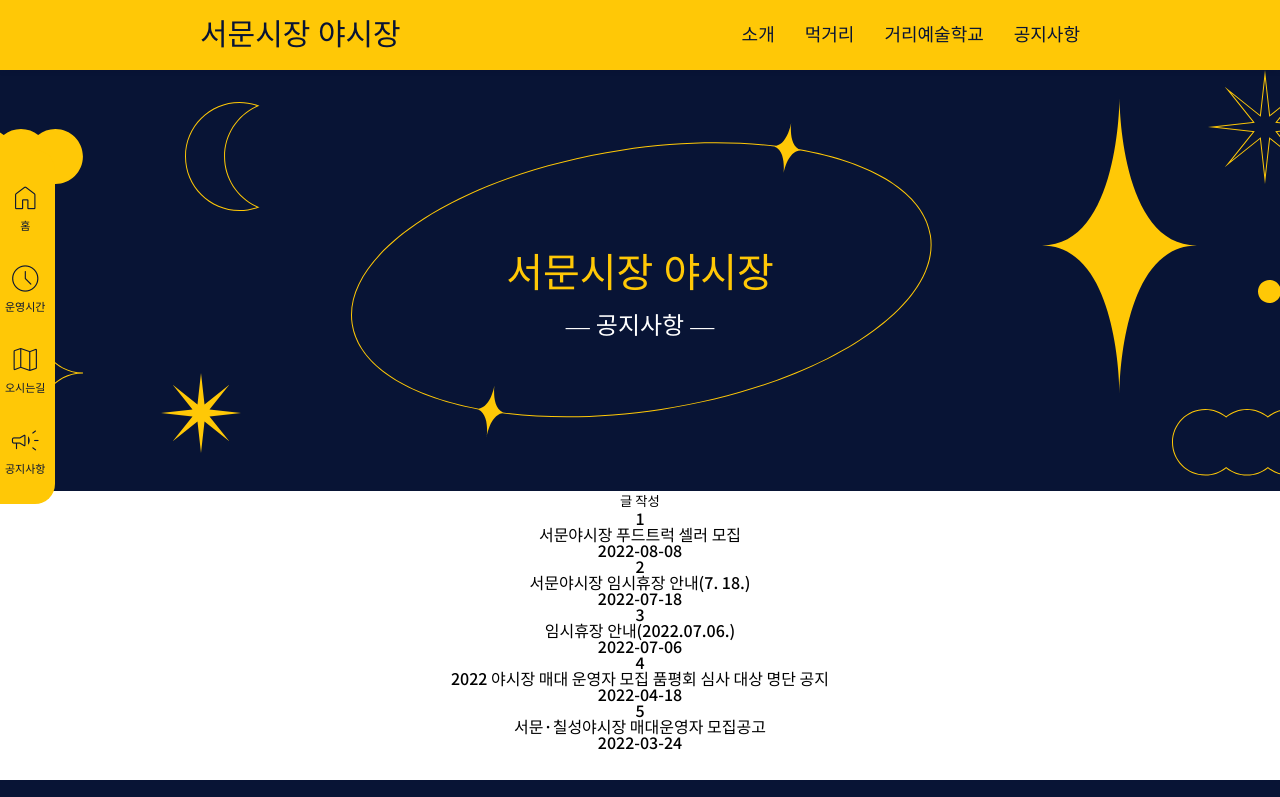
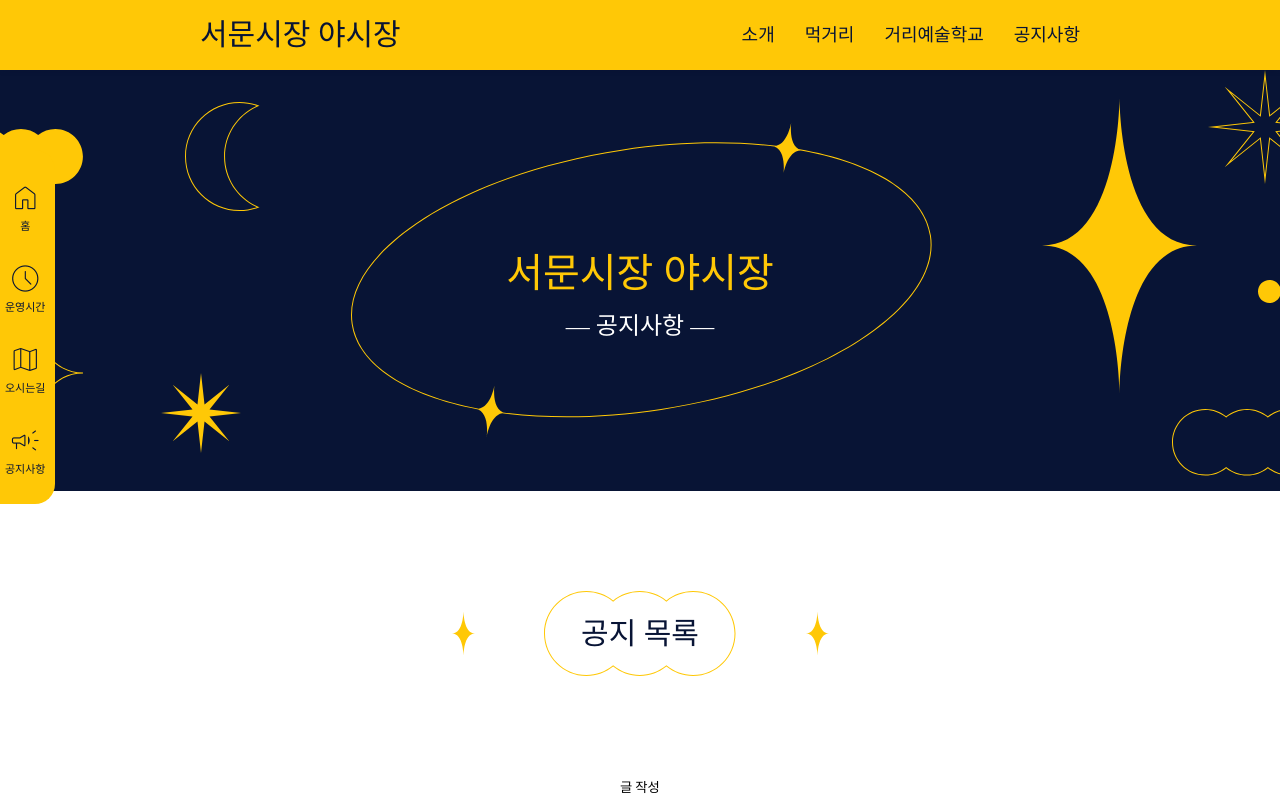
Before and after one commit to hwanyb/project_soemun_react, a React (Create React App) app: page /notice in a window 1280 px wide. Shown: the top 797 px of the page. Built offline with nearby package versions, Linux system fonts and the light colour scheme; a web font is replaced by a local one.

Commit message:
Refactor: Notice Subtitle 조건부 렌더링

```diff
--- a/src/components/Notice/NoticeDetail.jsx
+++ b/src/components/Notice/NoticeDetail.jsx
@@ -7,7 +7,6 @@ export default function NoticeDetail({ selectedPost, setSelectedPost }) {
   };
   return (
     <>
-    <SubTitle>게시글</SubTitle>
       <div onClick={onListClick}>목록</div>
       <h1>{selectedPost.title}</h1>
       <p>{selectedPost.date}</p>
--- a/src/pages/Notice.jsx
+++ b/src/pages/Notice.jsx
@@ -1,8 +1,8 @@
 import React, { useEffect, useState } from "react";
 import styled from "styled-components";
-import { noticeArr } from "../assets/data";
 
 import Title from "../components/common/Title";
+import Subtitle from "../components/common/Subtitle";
 import NoticeDetail from "../components/Notice/NoticeDetail";
 import NoticeList from "../components/Notice/NoticeList";
 import NoticeWriting from "../components/Notice/NoticeWriting";
@@ -27,6 +27,14 @@ export default function Notice() {
   return (
     <Base>
       <Title>공지사항</Title>
+      <Subtitle>
+        {isWriting
+          ? "공지 작성"
+          : selectedPost !== null
+          ? "공지 글보기"
+          : "공지 목록"}
+      </Subtitle>
+
       {isWriting ? (
         <NoticeWriting
           setIsWriting={setIsWriting}
```
